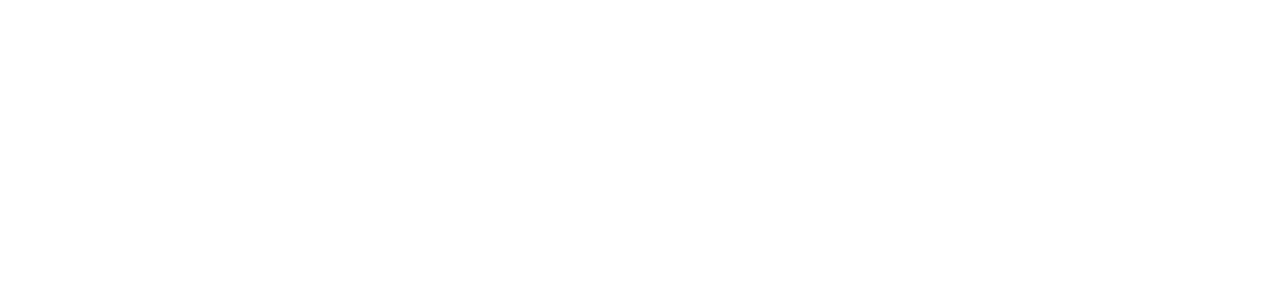
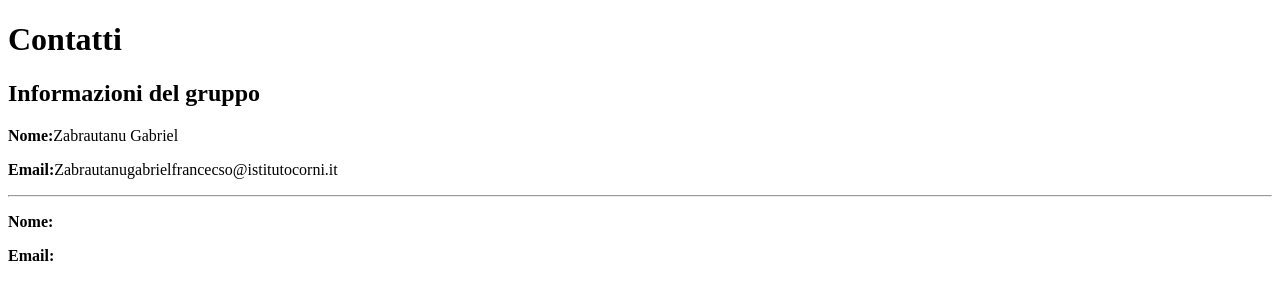
Before and after one commit to FirePhoenix108/Progetto-scuola, a plain HTML site: page contatti.html in a window 1280 px wide. Drawn offline with Linux system fonts and the light colour scheme.

Commit message:
Update contatti.html

```diff
--- a/contatti.html
+++ b/contatti.html
@@ -2,9 +2,28 @@
 <html lang="it">
 <head>
     <meta charset="UTF-8">
-    <title>Title</title>
+    <title>Contatti</title>
+
 </head>
+
 <body>
 
+    <h1>Contatti</h1>
+
+    <h2>Informazioni del gruppo</h2>
+
+    <p><b>Nome:</b>Zabrautanu Gabriel</p>
+
+    <p><b>Email:</b>Zabrautanugabrielfrancecso@istitutocorni.it</p>
+
+
+    <hr>
+
+    <p><b>Nome:</b> </p>
+
+    <p><b>Email:</b> </p>
+
+
 </body>
+
 </html>
```
